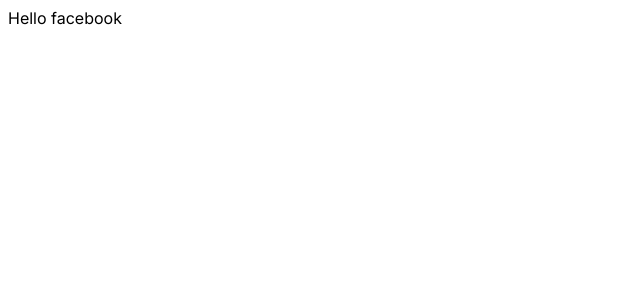
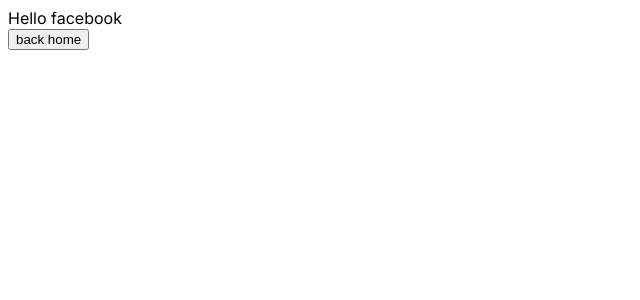
Before and after one commit to linhtiendev/Basic_NextJS-13, a Next.js app: page /facebook in a window 1280 px wide. Shown: the top 300 px of the page, without its empty margins (0-640 px from the left). Built offline with nearby package versions, Linux system fonts and the light colour scheme.

Commit message:
navigation (Link/useRouter)

```diff
--- a/src/app/facebook/page.tsx
+++ b/src/app/facebook/page.tsx
@@ -1,7 +1,22 @@
+"use client"
+
+import { useRouter } from "next/navigation";
+
 const Facebook = () => {
+    const router = useRouter();
+
+    const handleBtnBack = () => {
+        router.push("/")
+    }
+
     return (
         <>
             Hello facebook
+            <div>
+                <button
+                    onClick={() => handleBtnBack()}
+                >back home</button>
+            </div>
         </>
     )
 }
```
Also changed, not shown: src/app/page.tsx (+5 -3 lines).
